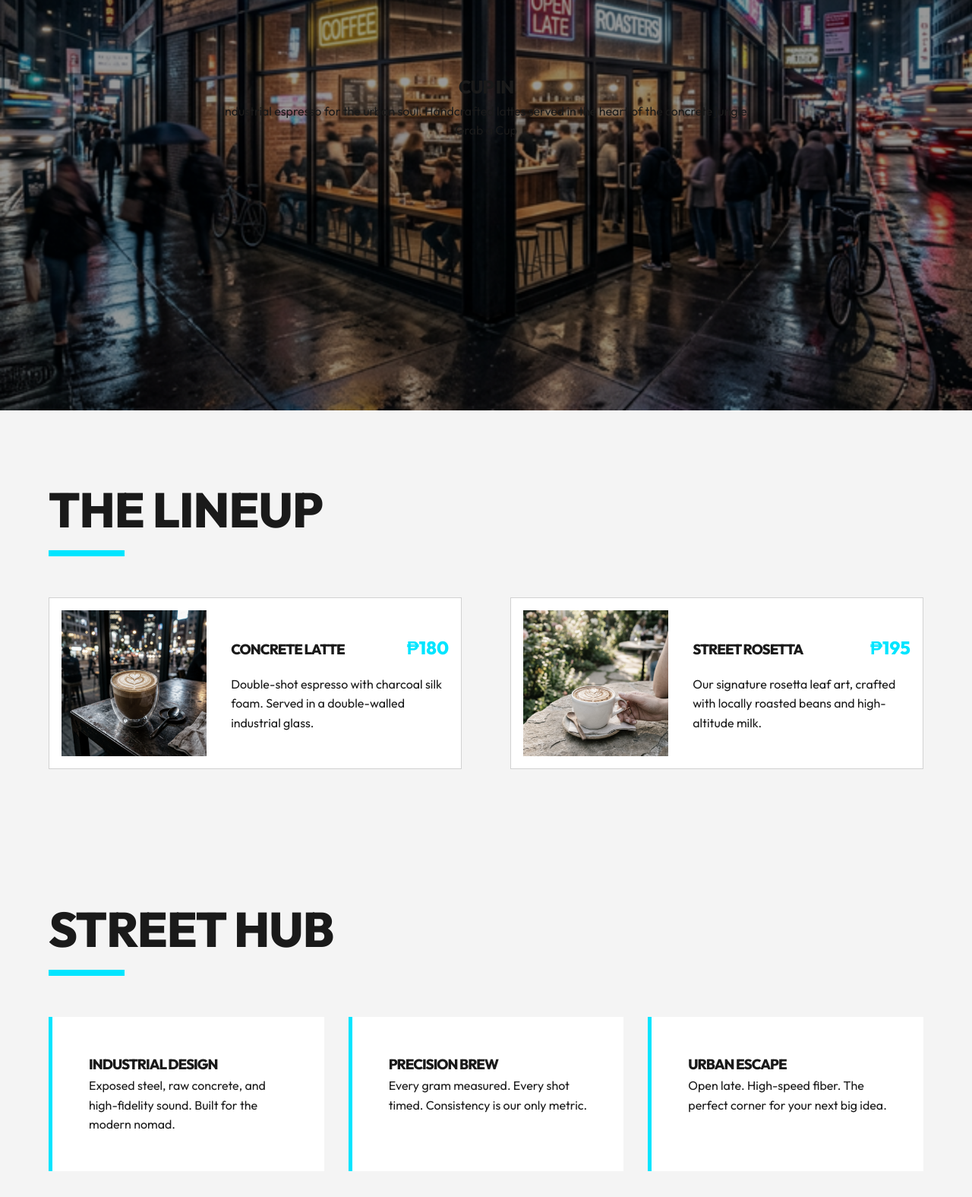
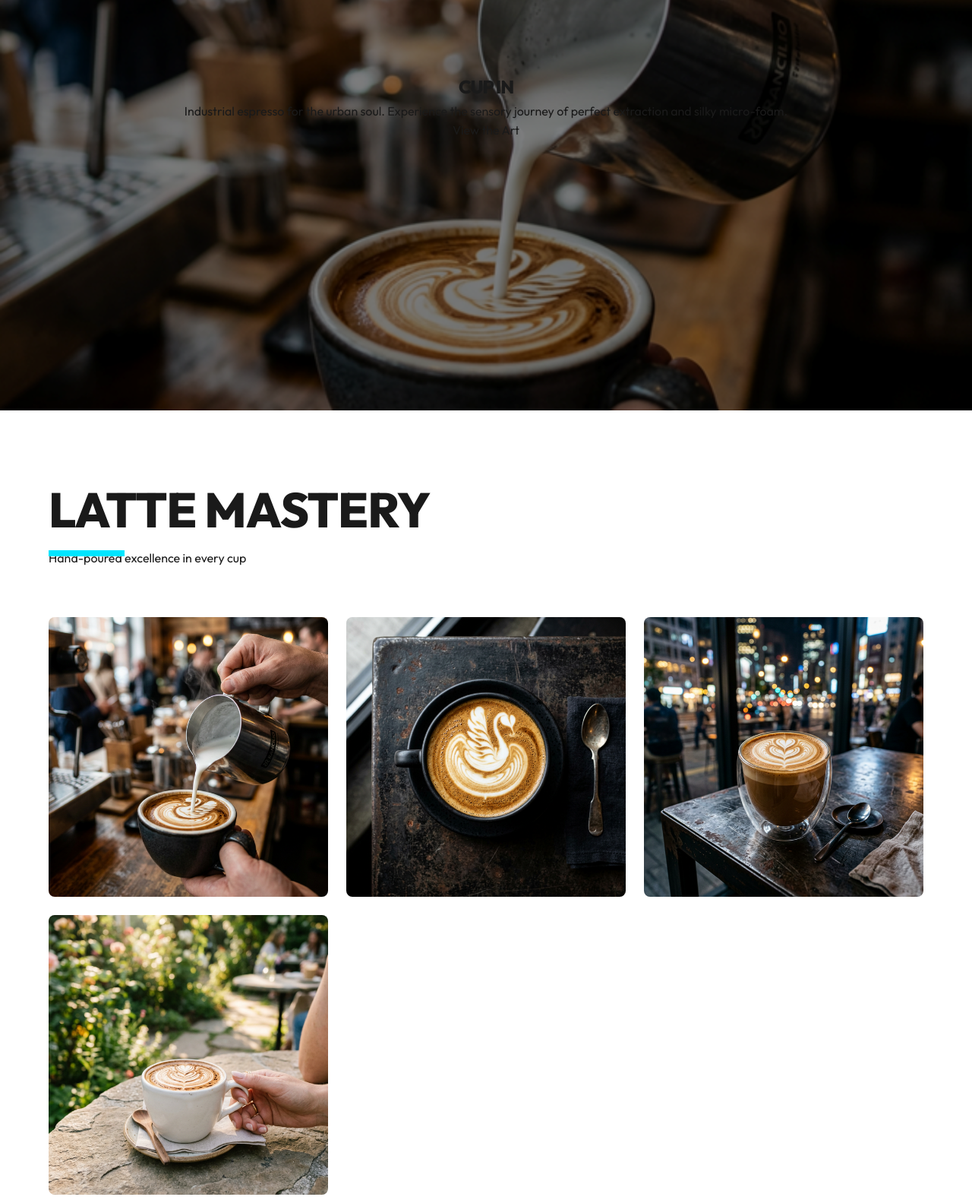
Before and after one commit to clederamarkx-cody/silver-happiness, a website built with Vite: page index.html in a window 1280 px wide. Shown: the part 260-1835 px from the top of the page at 76% size. Built offline with nearby package versions, Linux system fonts and the light colour scheme; a web font is replaced by a local one.

Commit message:
feat: finalize coffee-themed overhaul with latte gallery

```diff
--- a/index.html
+++ b/index.html
@@ -20,9 +20,9 @@
             <nav>
                 <ul>
                     <li><a href="#home">Home</a></li>
+                    <li><a href="#gallery">Gallery</a></li>
                     <li><a href="#menu">Menu</a></li>
                     <li><a href="#hub">The Hub</a></li>
-                    <li><a href="#visit">Visit</a></li>
                 </ul>
             </nav>
             <button class="theme-toggle" id="theme-toggle" aria-label="Toggle Dark Mode">
@@ -44,12 +44,38 @@
 
     <main>
         <section id="home" class="hero">
-            <div class="hero-bg"></div>
+            <div class="hero-bg coffee-hero"></div>
             <div class="hero-content">
                 <h1>CUP IN</h1>
-                <p>Industrial espresso for the urban soul. Handcrafted lattes served in the heart of the concrete
-                    jungle.</p>
-                <a href="#menu" class="hero-cta">Grab a Cup</a>
+                <p>Industrial espresso for the urban soul. Experience the sensory journey of perfect extraction and
+                    silky micro-foam.</p>
+                <a href="#gallery" class="hero-cta">View the Art</a>
+            </div>
+        </section>
+
+        <!-- Signature Latte Gallery -->
+        <section id="gallery" class="latte-gallery reveal">
+            <div class="section-title">
+                <h2>Latte Mastery</h2>
+                <p>Hand-poured excellence in every cup</p>
+            </div>
+            <div class="gallery-grid">
+                <div class="gallery-item">
+                    <img src="/assets/hero-coffee.png" alt="Perfect Pour">
+                    <div class="gallery-overlay"><span>The Pour</span></div>
+                </div>
+                <div class="gallery-item">
+                    <img src="/assets/latte-swan.png" alt="Swan Latte Art">
+                    <div class="gallery-overlay"><span>The Swan</span></div>
+                </div>
+                <div class="gallery-item">
+                    <img src="/assets/latte-street.png" alt="Street Heart Art">
+                    <div class="gallery-overlay"><span>The Heart</span></div>
+                </div>
+                <div class="gallery-item">
+                    <img src="/assets/latte-rosetta.png" alt="Rosetta Pattern">
+                    <div class="gallery-overlay"><span>The Rosetta</span></div>
+                </div>
             </div>
         </section>
 
@@ -69,14 +95,13 @@
                     </div>
                 </div>
                 <div class="menu-item">
-                    <img src="/assets/latte-rosetta.png" alt="Neon Roast">
+                    <img src="/assets/latte-swan.png" alt="Swan White">
                     <div class="menu-info">
                         <div class="menu-header">
-                            <h3>Street Rosetta</h3>
+                            <h3>Swan White</h3>
                             <span class="menu-price">₱195</span>
                         </div>
-                        <p>Our signature rosetta leaf art, crafted with locally roasted beans and high-altitude milk.
-                        </p>
+                        <p>Our signature swan art, crafted with locally roasted beans and high-altitude milk.</p>
                     </div>
                 </div>
             </div>
```
